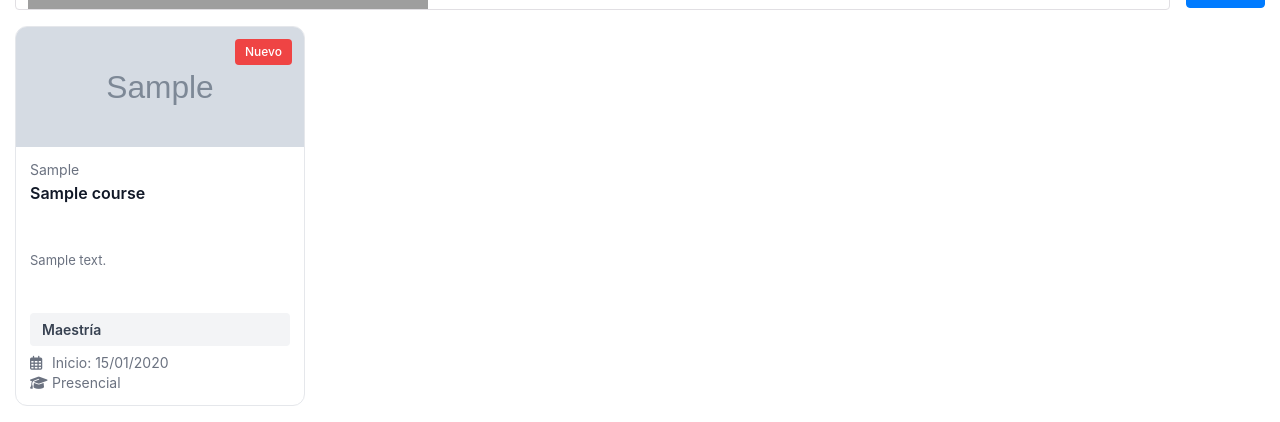
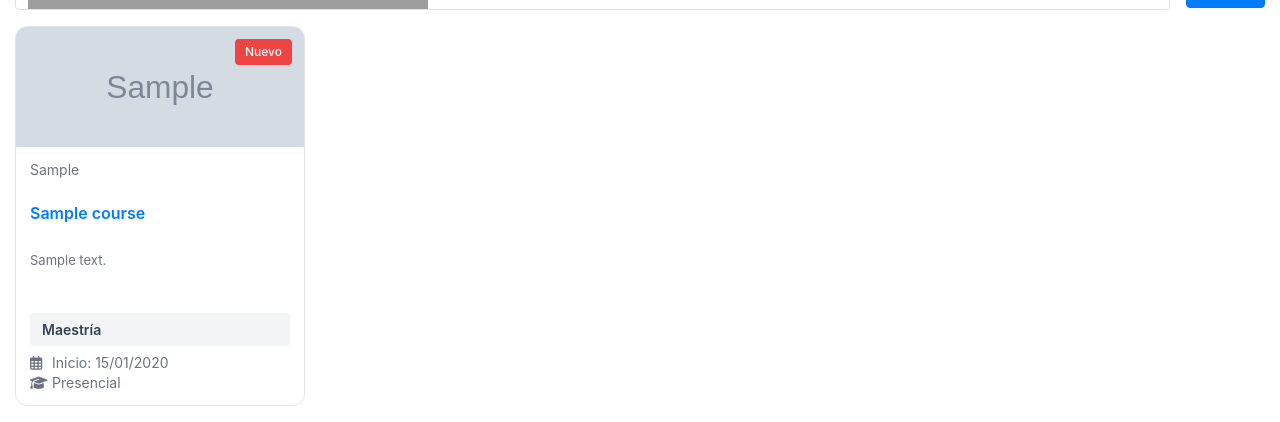
Before and after one commit to hectorleon21/mercado_logistico, a Django app: page /courses/ in a window 1280 px wide. Shown: the part 757-1179 px from the top of the page. Run offline with Django 5.2, Linux system fonts and the light colour scheme; tables that the repository leaves empty hold one stand-in row (values such as "Sample post"); grey boxes marked "Sample" are stand-in pictures; some libraries are stand-ins or nearby versions; some web fonts are replaced; grey boxes are pictures that could not be loaded.

Commit message:
Actualización de courses_list.html para enlazar detalles de cursos

```diff
--- a/logistics/templates/logistics/index.html
+++ b/logistics/templates/logistics/index.html
@@ -60,7 +60,6 @@
 
 </div>
 
-holaa
     <button class="open-newsletter-modal">Suscríbete al Newsletter</button>
 
 <script src="{% static 'js/rgb2hex.js' %}"></script>
--- a/logistics/templates/logistics/partials/courses_list.html
+++ b/logistics/templates/logistics/partials/courses_list.html
@@ -9,6 +9,7 @@
                             <span class="new-badge">Nuevo</span>
                         {% endif %}
 
+                        <a href="{% url 'course-detail' course.id %}">
                             {% if course.image %}
                                 <img src="{{ course.image.url }}" alt="{{ course.name }}" class="course-image">
                             {% else %}
@@ -16,10 +17,13 @@
                                     <i class="fas fa-graduation-cap fa-2x text-muted"></i>
                                 </div>
                             {% endif %}
+                        </a>
 
                         <div class="course-content">
                             <div class="course-institution">{{ course.institution }}</div>
-                            <h3 class="course-title">{{ course.name }}</h3>
+                            <h3 class="course-title">
+                                <a href="{% url 'course-detail' course.id %}">{{ course.name }}</a>
+                            </h3>
 
                             {% if course.description %}
                             <div class="course-description">
```
Lines whose indentation alone changed are shown as unchanged.
